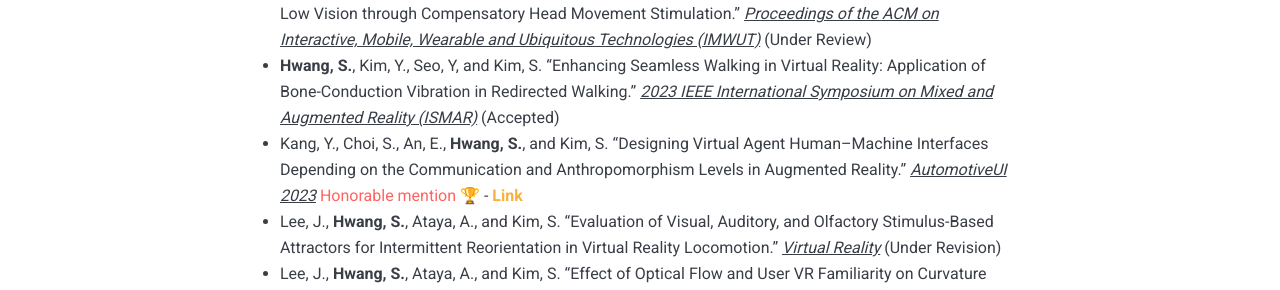
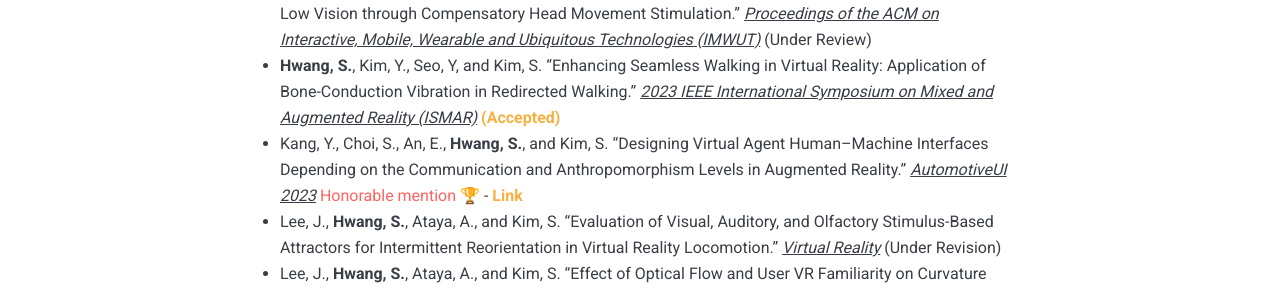
Before and after one commit to anoldhsh/anoldhsh.github.io, a Jekyll site: the page built from _pages/2PUBLICATIONS.md, in a window 1280 px wide. Shown: the part 708-998 px from the top of the page. Built offline with Jekyll 4.4.1, drawn with Linux system fonts in a browser that asks for light colours; nearby versions of some CDN libraries.

Commit message:
Update 2PUBLICATIONS.md

```diff
--- a/_pages/2PUBLICATIONS.md
+++ b/_pages/2PUBLICATIONS.md
@@ -8,7 +8,7 @@
 # CONFERENCES & PUBLICATIONS
 #### 2023
 * Jo, T., Yeo, D., Kim, G., <strong>Hwang, S.</strong>, and Kim, S. "WatchCap: Improving Scanning Efficiency in People with Low Vision through Compensatory Head Movement Stimulation." <u><i>Proceedings of the ACM on Interactive, Mobile, Wearable and Ubiquitous Technologies (IMWUT)</i></u> (Under Review)
-* <strong>Hwang, S.</strong>, Kim, Y., Seo, Y, and Kim, S. "Enhancing Seamless Walking in Virtual Reality: Application of Bone-Conduction Vibration in Redirected Walking." <u><i>2023 IEEE International Symposium on Mixed and Augmented Reality (ISMAR)</i></u> (Accepted)
+* <strong>Hwang, S.</strong>, Kim, Y., Seo, Y, and Kim, S. "Enhancing Seamless Walking in Virtual Reality: Application of Bone-Conduction Vibration in Redirected Walking." <u><i>2023 IEEE International Symposium on Mixed and Augmented Reality (ISMAR)</i></u> <strong><font color='#f6b141'>(Accepted)</font></strong>
 * Kang, Y., Choi, S., An, E., <strong>Hwang, S.</strong>, and Kim, S. "Designing Virtual Agent Human–Machine Interfaces Depending on the Communication and Anthropomorphism Levels in Augmented Reality." <u><i>AutomotiveUI 2023</i></u> <font color='#ff6361'> Honorable mention </font> 🏆 - <a href="https://dl.acm.org/doi/10.1145/3580585.3606460"><strong>Link</strong></a>
 * Lee, J., <strong>Hwang, S.</strong>, Ataya, A., and Kim, S. "Evaluation of Visual, Auditory, and Olfactory Stimulus-Based Attractors for Intermittent Reorientation in Virtual Reality Locomotion." <u><i>Virtual Reality</i></u> (Under Revision)
 * Lee, J., <strong>Hwang, S.</strong>, Ataya, A., and Kim, S. "Effect of Optical Flow and User VR Familiarity on Curvature Gain Thresholds for Redirected Walking." <u><i>Virtual Reality</i></u> (Under Revision)
```
